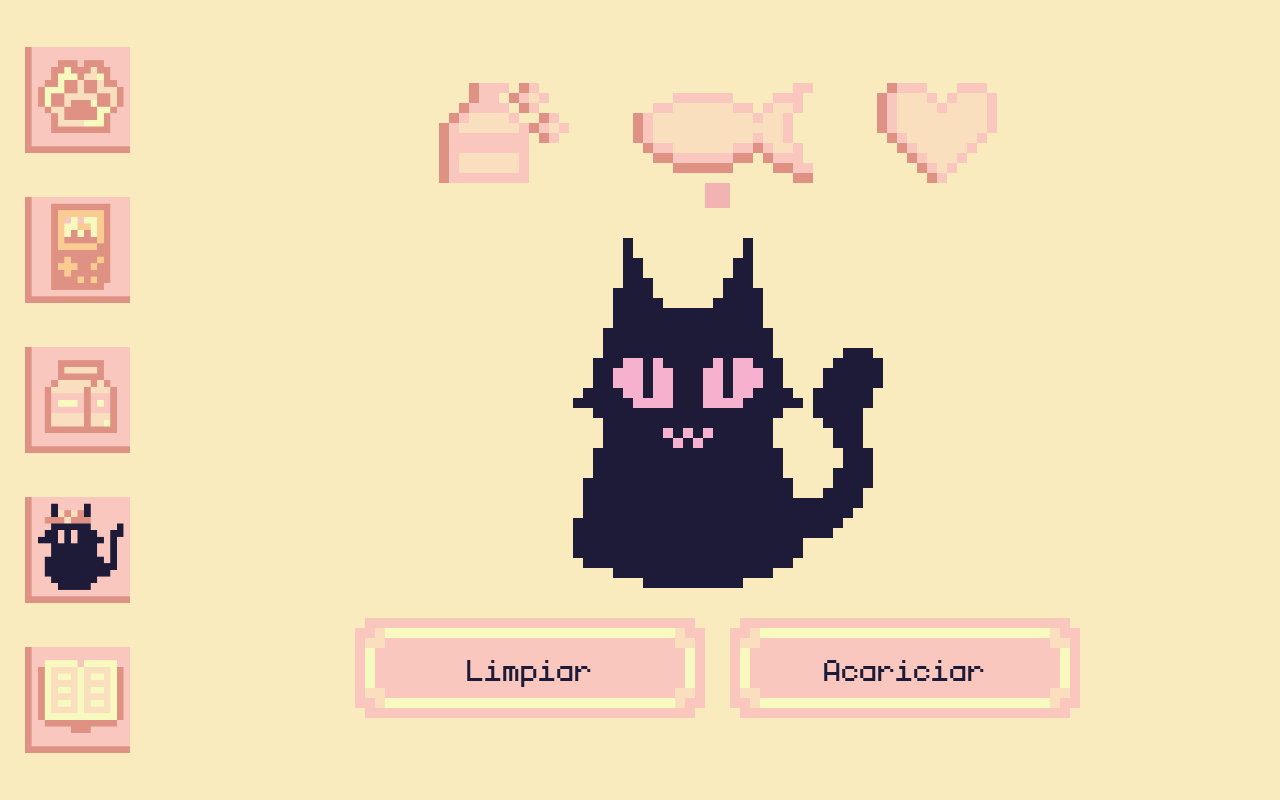
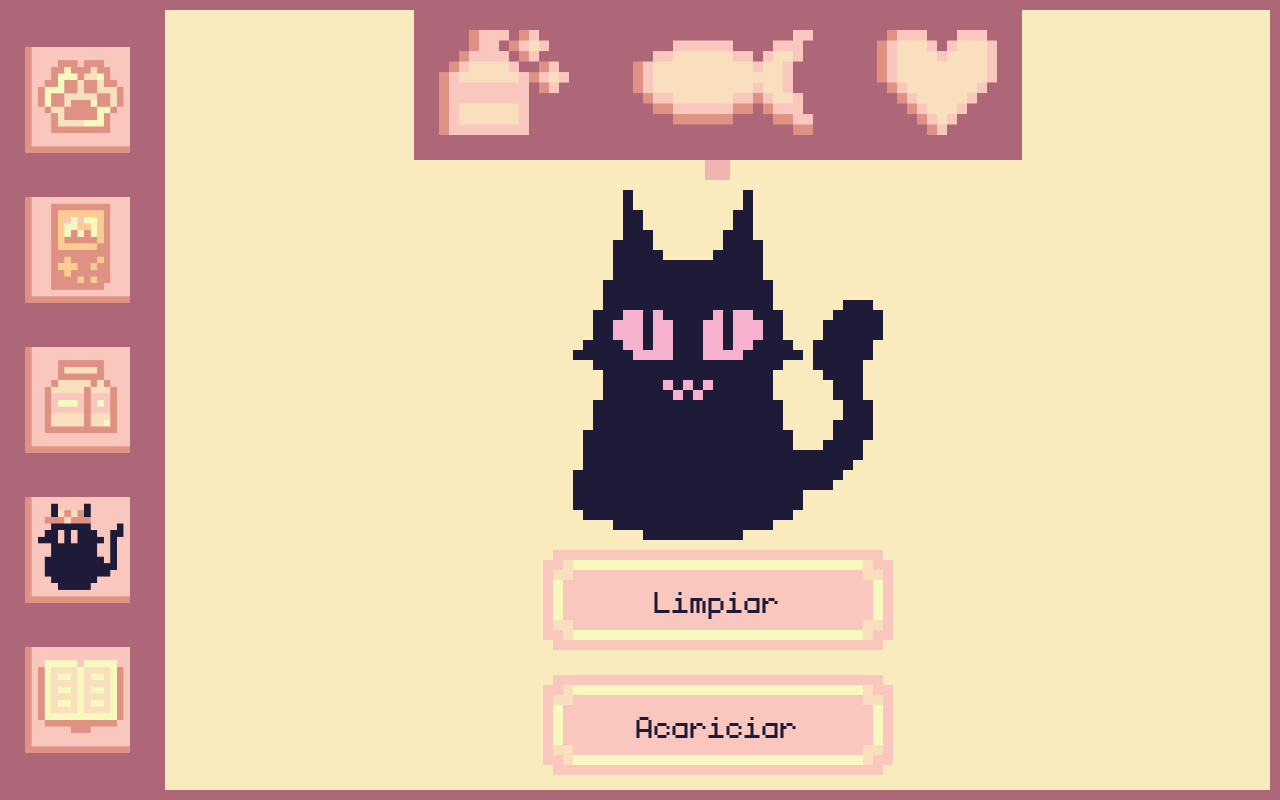
Before and after one commit to LuisGarrillo/tomo-kitten-next, a Next.js app: page /play in a window 1280 px wide. Built offline with nearby package versions, Linux system fonts and the light colour scheme.

Commit message:
Update global stylesheet

```diff
--- a/src/app/globals.css
+++ b/src/app/globals.css
@@ -2,6 +2,7 @@
 :root {
   --background: #ffffff;
   --foreground: #171717;
+  --frame: #ae6779;
 }
 
 @theme inline {
@@ -46,6 +47,7 @@ body nav {
   flex-direction: column;
   justify-content: space-around;
   align-items: center;
+  background-color: var(--frame);
 }
 
 body nav a{
@@ -63,6 +65,9 @@ main {
   flex-direction: column;
   justify-content: center;
   align-items: center;
+  border: var(--frame) 10px solid;
+  min-width: 772px;
+
 }
 
 .link {
@@ -80,11 +85,11 @@ main {
 
 .timer-wrapper{
   width: 100%;
+  height: 100%;
   display: flex;
   flex-direction: column;
-  justify-content: center;
+  justify-content: space-between;
   align-items: center;
-  gap: 20px;
 }
 
 .timer-component {
@@ -92,7 +97,8 @@ main {
   flex-direction: column;
   justify-content: baseline;
   align-items: center;
-  height: 125px;
+  height: 170px;
+
 }
 
 .timer {
@@ -100,15 +106,25 @@ main {
   justify-content: center;
   gap: 64px;
   width: 100%;
+  background-color: var(--frame);
 
-  height: 100px;
+  height: 175px;
   transition: all .7s;
+
+  border-bottom: var(--frame) 5px solid;
+  border-right: var(--frame) 5px solid;
+  border-left: var(--frame) 5px solid;
+  padding: 20px 20px;
 }
 
 .timer.visible{
   overflow: hidden;
   height: 0;
   transition: all .7s;
+  border-bottom: var(--frame) 0px solid;
+  border-right: var(--frame) 5px solid;
+  border-left: var(--frame) 5px solid;
+  padding: 0px 20px;
 }
 .timer .stat-icon {
   opacity: 1;
@@ -132,10 +148,11 @@ main {
 }
 
 .button-wrapper {
-  width: 100%;
   display: flex;
+  flex-direction: column;
   justify-content: center;
   gap: 25px;
+  margin-bottom: 15px;
 }
 
 .base-button {
@@ -157,3 +174,48 @@ main {
     -ms-user-select: none;
     user-select: none;
 }
+
+.kitten-wrapper p {
+  display: flex;
+  align-items: center;
+  justify-content: center;
+  height: 25px;
+  padding-bottom: 10px;
+  margin-top: 24px;
+  font-size: 64px;
+}
+
+h1 {
+  font-size: 64px;
+}
+
+.index-wrapper{
+  display: flex;
+  flex-direction: column;
+  align-items: center;
+  justify-content: center;
+  gap: 40px;
+}
+
+.index-wrapper p {
+  text-align: center;
+}
+
+.naming-wrapper {
+  display: flex;
+  align-items: center;
+  gap: 10px;
+}
+
+.naming-wrapper input {
+  border: #1e1b38 5px solid;
+  padding-left: 10px;
+}
+
+.page-wrapper {
+  display: flex;
+  height: 100%;
+  align-items: center;
+
+  gap: 64px;
+}
```
